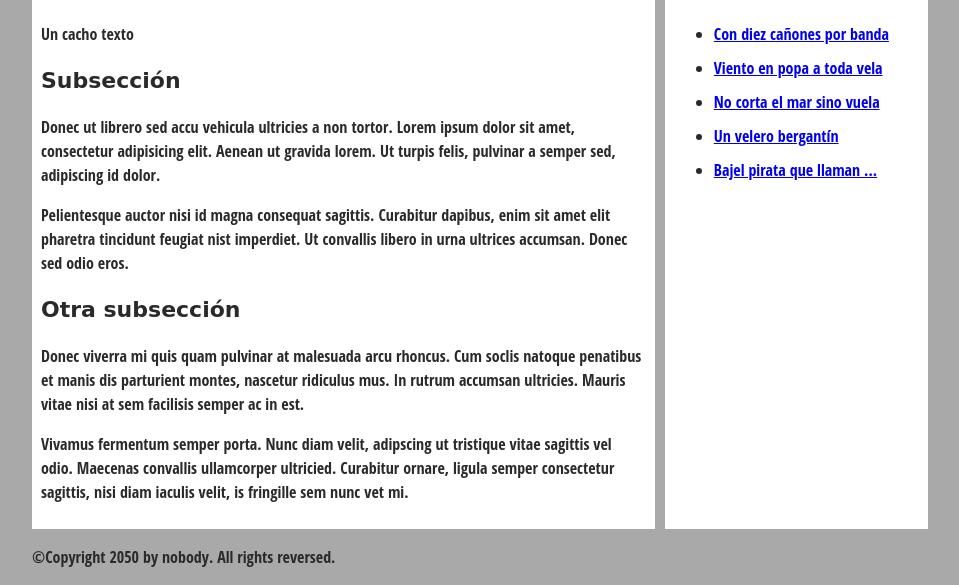
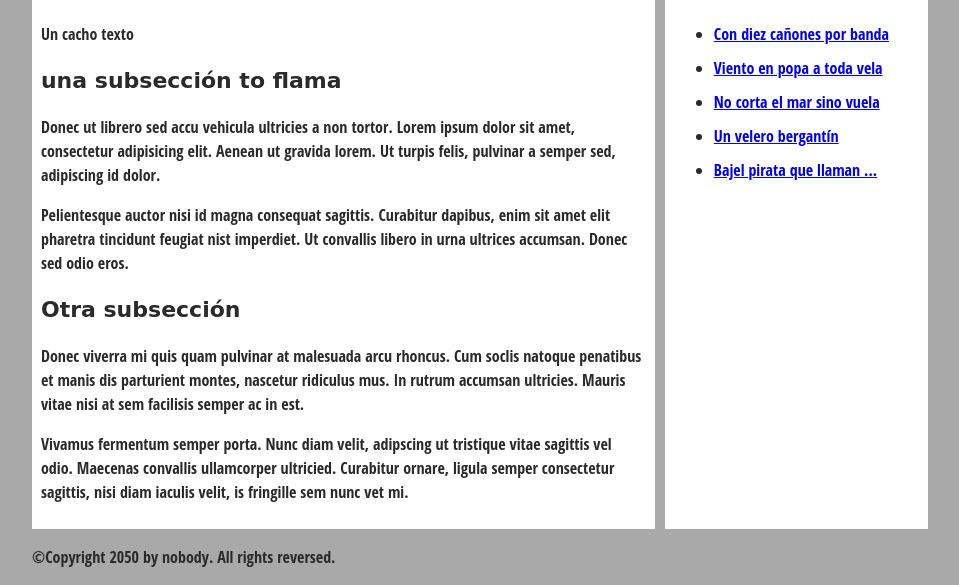
Before and after one commit to Kereck/curso-git-repo1, a plain HTML site: page index.html in a window 1280 px wide. Shown: the part 299-884 px from the top of the page, without its empty margins (160-1119 px from the left). Drawn offline with Linux system fonts and the light colour scheme.

Commit message:
cambio en subsección

```diff
--- a/index.html
+++ b/index.html
@@ -31,7 +31,7 @@
 
   <p>Un cacho texto</p>
 
-  <h3>Subsección</h3>
+  <h3>una subsección to flama</h3>
 
   <p>Donec ut librero sed accu vehicula ultricies a non tortor. Lorem ipsum
      dolor sit amet, consectetur adipisicing elit. Aenean ut gravida lorem.
```
